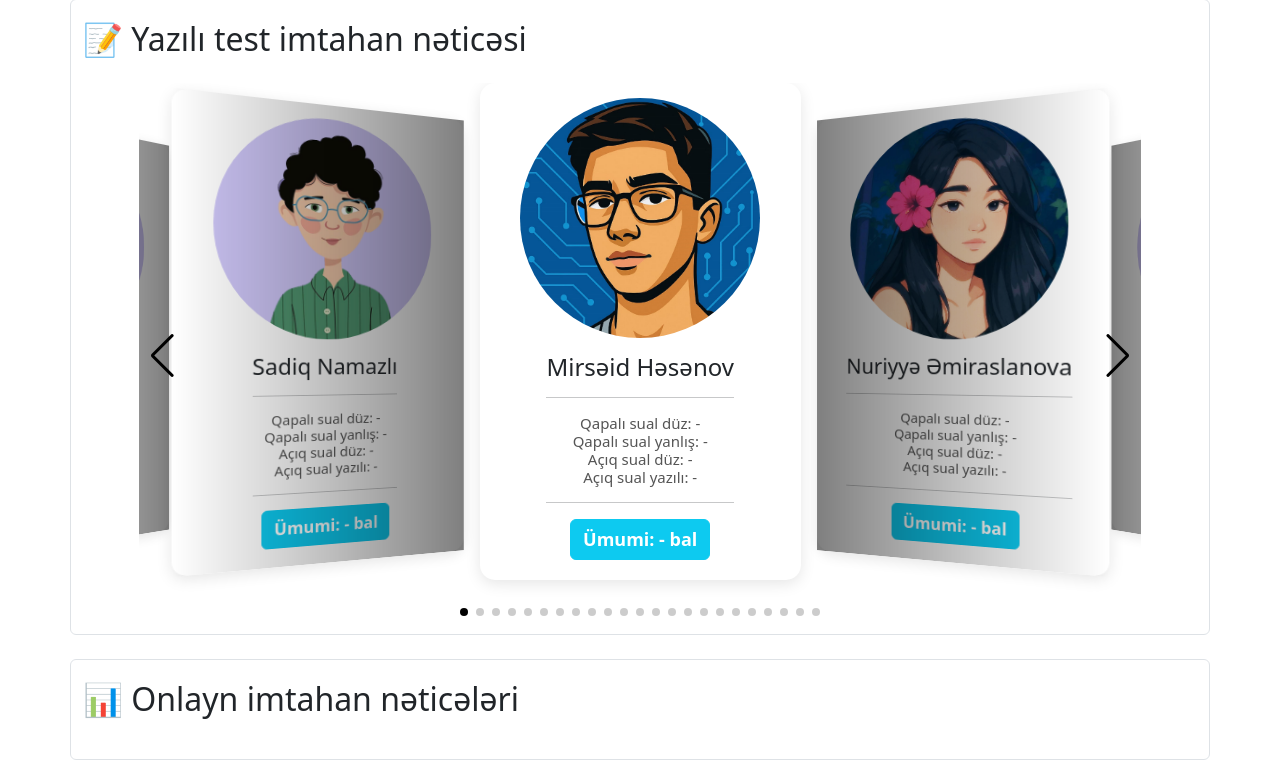
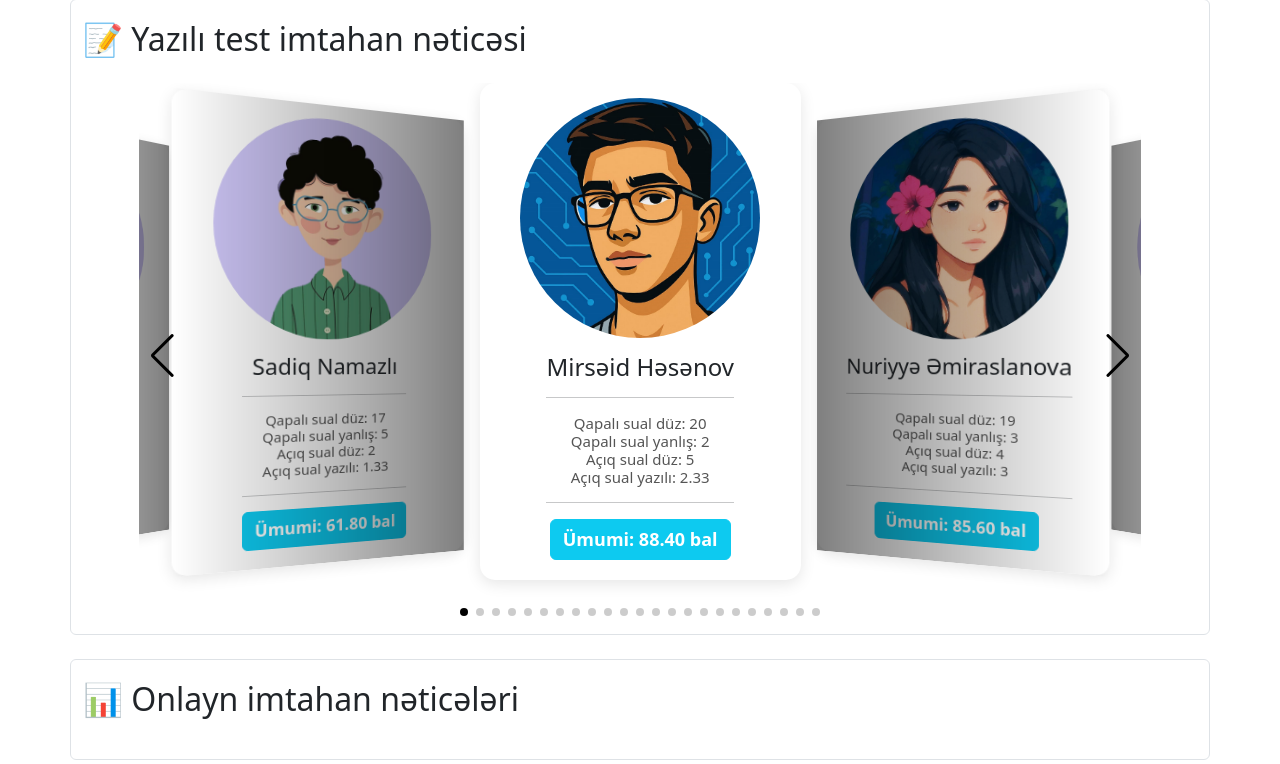
Before and after one commit to elmual/telegram, a Flask app: page / in a window 1280 px wide. Shown: the part 1050-1814 px from the top of the page. Run offline with Flask 3, Linux system fonts and the light colour scheme; data that the repository does not hold is empty.

Commit message:
Yazili imtahan

```diff
--- a/templates/index.html
+++ b/templates/index.html
@@ -382,12 +382,12 @@
             <div class="card-body text-center text-center">
               <h3>Mirsəid Həsənov</h3>
               <hr />
-              <h6>Qapalı sual düz: -</h6>
-              <h6>Qapalı sual yanlış: -</h6>
-              <h6>Açıq sual düz: -</h6>
-              <h6>Açıq sual yazılı: -</h6>
+              <h6>Qapalı sual düz: 20</h6>
+              <h6>Qapalı sual yanlış: 2</h6>
+              <h6>Açıq sual düz: 5</h6>
+              <h6>Açıq sual yazılı: 2.33</h6>
               <hr />
-              <h4 class="btn btn-info text-white">Ümumi: - bal</h4>
+              <h4 class="btn btn-info text-white">Ümumi: 88.40 bal</h4>
             </div>
           </div>
 
@@ -401,12 +401,12 @@
             <div class="card-body text-center">
               <h3>Nuriyyə Əmiraslanova</h3>
               <hr />
-              <h6>Qapalı sual düz: -</h6>
-              <h6>Qapalı sual yanlış: -</h6>
-              <h6>Açıq sual düz: -</h6>
-              <h6>Açıq sual yazılı: -</h6>
+              <h6>Qapalı sual düz: 19</h6>
+              <h6>Qapalı sual yanlış: 3</h6>
+              <h6>Açıq sual düz: 4</h6>
+              <h6>Açıq sual yazılı: 3</h6>
               <hr />
-              <h4 class="btn btn-info text-white">Ümumi: - bal</h4>
+              <h4 class="btn btn-info text-white">Ümumi: 85.60 bal</h4>
             </div>
           </div>
 
@@ -419,12 +419,12 @@
             <div class="card-body text-center">
               <h3>Elcan Rüstəmov</h3>
               <hr />
-              <h6>Qapalı sual düz: -</h6>
-              <h6>Qapalı sual yanlış: -</h6>
-              <h6>Açıq sual düz: -</h6>
-              <h6>Açıq sual yazılı: -</h6>
+              <h6>Qapalı sual düz: 22</h6>
+              <h6>Qapalı sual yanlış: 0</h6>
+              <h6>Açıq sual düz: 4</h6>
+              <h6>Açıq sual yazılı: 3</h6>
               <hr />
-              <h4 class="btn btn-info text-white">Ümumi: - bal</h4>
+              <h4 class="btn btn-info text-white">Ümumi: 97 bal</h4>
             </div>
           </div>
 
@@ -437,12 +437,12 @@
             <div class="card-body text-center">
               <h3>Yusif Abas</h3>
               <hr />
-              <h6>Qapalı sual düz: -</h6>
-              <h6>Qapalı sual yanlış: -</h6>
-              <h6>Açıq sual düz: -</h6>
-              <h6>Açıq sual yazılı: -</h6>
+              <h6>Qapalı sual düz: 21</h6>
+              <h6>Qapalı sual yanlış: 1</h6>
+              <h6>Açıq sual düz: 4</h6>
+              <h6>Açıq sual yazılı: 2</h6>
               <hr />
-              <h4 class="btn btn-info text-white">Ümumi: - bal</h4>
+              <h4 class="btn btn-info text-white">Ümumi: 87.10 bal</h4>
             </div>
           </div>
 
@@ -455,12 +455,12 @@
             <div class="card-body text-center">
               <h3>Mirsaleh Həsənov</h3>
               <hr />
-              <h6>Qapalı sual düz: -</h6>
-              <h6>Qapalı sual yanlış: -</h6>
-              <h6>Açıq sual düz: -</h6>
-              <h6>Açıq sual yazılı: -</h6>
+              <h6>Qapalı sual düz: 21</h6>
+              <h6>Qapalı sual yanlış: 1</h6>
+              <h6>Açıq sual düz: 5</h6>
+              <h6>Açıq sual yazılı: 3</h6>
               <hr />
-              <h4 class="btn btn-info text-white">Ümumi: - bal</h4>
+              <h4 class="btn btn-info text-white">Ümumi: 96.20 bal</h4>
             </div>
           </div>
 
@@ -473,12 +473,12 @@
             <div class="card-body text-center">
               <h3>Nihad Cəfərov</h3>
               <hr />
-              <h6>Qapalı sual düz: -</h6>
-              <h6>Qapalı sual yanlış: -</h6>
-              <h6>Açıq sual düz: -</h6>
-              <h6>Açıq sual yazılı: -</h6>
+              <h6>Qapalı sual düz: 21</h6>
+              <h6>Qapalı sual yanlış: 1</h6>
+              <h6>Açıq sual düz: 1</h6>
+              <h6>Açıq sual yazılı: 3</h6>
               <hr />
-              <h4 class="btn btn-info text-white">Ümumi: - bal</h4>
+              <h4 class="btn btn-info text-white">Ümumi: 84.10 bal</h4>
             </div>
           </div>
 
@@ -491,12 +491,12 @@
             <div class="card-body text-center">
               <h3>Leyla Fərzəliyeva</h3>
               <hr />
-              <h6>Qapalı sual düz: -</h6>
-              <h6>Qapalı sual yanlış: -</h6>
-              <h6>Açıq sual düz: -</h6>
-              <h6>Açıq sual yazılı: -</h6>
+              <h6>Qapalı sual düz: 10</h6>
+              <h6>Qapalı sual yanlış: 6</h6>
+              <h6>Açıq sual düz: 0</h6>
+              <h6>Açıq sual yazılı: 0</h6>
               <hr />
-              <h4 class="btn btn-info text-white">Ümumi: - bal</h4>
+              <h4 class="btn btn-info text-white">Ümumi: 25.80 bal</h4>
             </div>
           </div>
 
@@ -527,12 +527,12 @@
             <div class="card-body text-center">
               <h3>Nazim Namazov</h3>
               <hr />
-              <h6>Qapalı sual düz: -</h6>
-              <h6>Qapalı sual yanlış: -</h6>
-              <h6>Açıq sual düz: -</h6>
-              <h6>Açıq sual yazılı: -</h6>
+              <h6>Qapalı sual düz: 20</h6>
+              <h6>Qapalı sual yanlış: 2</h6>
+              <h6>Açıq sual düz: 2</h6>
+              <h6>Açıq sual yazılı: 2</h6>
               <hr />
-              <h4 class="btn btn-info text-white">Ümumi: - bal</h4>
+              <h4 class="btn btn-info text-white">Ümumi: 77.30 bal</h4>
             </div>
           </div>
 
@@ -545,12 +545,12 @@
             <div class="card-body text-center">
               <h3>Ramiz Rəfizadə</h3>
               <hr />
-              <h6>Qapalı sual düz: -</h6>
-              <h6>Qapalı sual yanlış: -</h6>
-              <h6>Açıq sual düz: -</h6>
-              <h6>Açıq sual yazılı: -</h6>
+              <h6>Qapalı sual düz: 16</h6>
+              <h6>Qapalı sual yanlış: 6</h6>
+              <h6>Açıq sual düz: 2</h6>
+              <h6>Açıq sual yazılı: 2.33</h6>
               <hr />
-              <h4 class="btn btn-info text-white">Ümumi: - bal</h4>
+              <h4 class="btn btn-info text-white">Ümumi: 64.10 bal</h4>
             </div>
           </div>
 
@@ -563,12 +563,12 @@
             <div class="card-body text-center">
               <h3>Əhmədağa Rəhimli</h3>
               <hr />
-              <h6>Qapalı sual düz: -</h6>
-              <h6>Qapalı sual yanlış: -</h6>
-              <h6>Açıq sual düz: -</h6>
-              <h6>Açıq sual yazılı: -</h6>
+              <h6>Qapalı sual düz: 21</h6>
+              <h6>Qapalı sual yanlış: 1</h6>
+              <h6>Açıq sual düz: 4</h6>
+              <h6>Açıq sual yazılı: 2.66</h6>
               <hr />
-              <h4 class="btn btn-info text-white">Ümumi: - bal</h4>
+              <h4 class="btn btn-info text-white">Ümumi: 91.10 bal</h4>
             </div>
           </div>
 
@@ -581,12 +581,12 @@
             <div class="card-body text-center">
               <h3>Aysel Abdullayeva</h3>
               <hr />
-              <h6>Qapalı sual düz: -</h6>
-              <h6>Qapalı sual yanlış: -</h6>
-              <h6>Açıq sual düz: -</h6>
-              <h6>Açıq sual yazılı: -</h6>
+              <h6>Qapalı sual düz: 17</h6>
+              <h6>Qapalı sual yanlış: 5</h6>
+              <h6>Açıq sual düz: 2</h6>
+              <h6>Açıq sual yazılı: 3</h6>
               <hr />
-              <h4 class="btn btn-info text-white">Ümumi: - bal</h4>
+              <h4 class="btn btn-info text-white">Ümumi: 72 bal</h4>
             </div>
           </div>
 
@@ -599,12 +599,66 @@
             <div class="card-body text-center">
               <h3>Əlizamin Əlizadə</h3>
               <hr />
-              <h6>Qapalı sual düz: -</h6>
-              <h6>Qapalı sual yanlış: -</h6>
-              <h6>Açıq sual düz: -</h6>
-              <h6>Açıq sual yazılı: -</h6>
+              <h6>Qapalı sual düz: 22</h6>
+              <h6>Qapalı sual yanlış: 0</h6>
+              <h6>Açıq sual düz: 3</h6>
+              <h6>Açıq sual yazılı: 3</h6>
               <hr />
-              <h4 class="btn btn-info text-white">Ümumi: - bal</h4>
+              <h4 class="btn btn-info text-white">Ümumi: 93.90 bal</h4>
+            </div>
+          </div>
+
+          <div class="swiper-slide">
+            <img
+              src="{{ url_for('static', filename='img/boy.png') }}"
+              loading="lazy"
+              alt="Şəkil"
+            />
+            <div class="card-body text-center">
+              <h3>Tahir Məmmədli</h3>
+              <hr />
+              <h6>Qapalı sual düz: 20</h6>
+              <h6>Qapalı sual yanlış: 2</h6>
+              <h6>Açıq sual düz: 1</h6>
+              <h6>Açıq sual yazılı: 2.66</h6>
+              <hr />
+              <h4 class="btn btn-info text-white">Ümumi: 78.20 bal</h4>
+            </div>
+          </div>
+
+          <div class="swiper-slide">
+            <img
+              src="{{ url_for('static', filename='img/ilham.jpg') }}"
+              loading="lazy"
+              alt="Şəkil"
+            />
+            <div class="card-body text-center">
+              <h3>İlham Hüseynov</h3>
+              <hr />
+              <h6>Qapalı sual düz: 18</h6>
+              <h6>Qapalı sual yanlış: 4</h6>
+              <h6>Açıq sual düz: 3</h6>
+              <h6>Açıq sual yazılı: 2.66</h6>
+              <hr />
+              <h4 class="btn btn-info text-white">Ümumi: 76.70 bal</h4>
+            </div>
+          </div>
+
+          <div class="swiper-slide">
+            <img
+              src="{{ url_for('static', filename='img/girl.png') }}"
+              loading="lazy"
+              alt="Şəkil"
+            />
+            <div class="card-body text-center">
+              <h3>Rianna Osadçaya</h3>
+              <hr />
+              <h6>Qapalı sual düz: 14</h6>
+              <h6>Qapalı sual yanlış: 8</h6>
+              <h6>Açıq sual düz: 0</h6>
+              <h6>Açıq sual yazılı: 0</h6>
+              <hr />
+              <h4 class="btn btn-info text-white">Ümumi: 36.40 bal</h4>
             </div>
           </div>
 
@@ -617,66 +671,12 @@
             <div class="card-body text-center">
               <h3>Suad Əlixanlı</h3>
               <hr />
-              <h6>Qapalı sual düz: -</h6>
-              <h6>Qapalı sual yanlış: -</h6>
-              <h6>Açıq sual düz: -</h6>
-              <h6>Açıq sual yazılı: -</h6>
+              <h6>Qapalı sual düz: 20</h6>
+              <h6>Qapalı sual yanlış: 2</h6>
+              <h6>Açıq sual düz: 4</h6>
+              <h6>Açıq sual yazılı: 3</h6>
               <hr />
-              <h4 class="btn btn-info text-white">Ümumi: - bal</h4>
-            </div>
-          </div>
-
-          <div class="swiper-slide">
-            <img
-              src="{{ url_for('static', filename='img/ilham.jpg') }}"
-              loading="lazy"
-              alt="Şəkil"
-            />
-            <div class="card-body text-center">
-              <h3>İlham Hüseynov</h3>
-              <hr />
-              <h6>Qapalı sual düz: -</h6>
-              <h6>Qapalı sual yanlış: -</h6>
-              <h6>Açıq sual düz: -</h6>
-              <h6>Açıq sual yazılı: -</h6>
-              <hr />
-              <h4 class="btn btn-info text-white">Ümumi: - bal</h4>
-            </div>
-          </div>
-
-          <div class="swiper-slide">
-            <img
-              src="{{ url_for('static', filename='img/girl.png') }}"
-              loading="lazy"
-              alt="Şəkil"
-            />
-            <div class="card-body text-center">
-              <h3>Rianna Osadçaya</h3>
-              <hr />
-              <h6>Qapalı sual düz: -</h6>
-              <h6>Qapalı sual yanlış: -</h6>
-              <h6>Açıq sual düz: -</h6>
-              <h6>Açıq sual yazılı: -</h6>
-              <hr />
-              <h4 class="btn btn-info text-white">Ümumi: - bal</h4>
-            </div>
-          </div>
-
-          <div class="swiper-slide">
-            <img
-              src="{{ url_for('static', filename='img/boy.png') }}"
-              loading="lazy"
-              alt="Şəkil"
-            />
-            <div class="card-body text-center">
-              <h3>Tahir Məmmədli</h3>
-              <hr />
-              <h6>Qapalı sual düz: -</h6>
-              <h6>Qapalı sual yanlış: -</h6>
-              <h6>Açıq sual düz: -</h6>
-              <h6>Açıq sual yazılı: -</h6>
-              <hr />
-              <h4 class="btn btn-info text-white">Ümumi: - bal</h4>
+              <h4 class="btn btn-info text-white">Ümumi: 89.40 bal</h4>
             </div>
           </div>
 
@@ -707,12 +707,12 @@
             <div class="card-body text-center">
               <h3>Zəka Allahyarov</h3>
               <hr />
-              <h6>Qapalı sual düz: -</h6>
-              <h6>Qapalı sual yanlış: -</h6>
-              <h6>Açıq sual düz: -</h6>
-              <h6>Açıq sual yazılı: -</h6>
+              <h6>Qapalı sual düz: 20</h6>
+              <h6>Qapalı sual yanlış: 2</h6>
+              <h6>Açıq sual düz: 2</h6>
+              <h6>Açıq sual yazılı: 2.33</h6>
               <hr />
-              <h4 class="btn btn-info text-white">Ümumi: - bal</h4>
+              <h4 class="btn btn-info text-white">Ümumi: 79.30 bal</h4>
             </div>
           </div>
 
@@ -725,12 +725,12 @@
             <div class="card-body text-center">
               <h3>Əli Hüseynov</h3>
               <hr />
-              <h6>Qapalı sual düz: -</h6>
-              <h6>Qapalı sual yanlış: -</h6>
-              <h6>Açıq sual düz: -</h6>
-              <h6>Açıq sual yazılı: -</h6>
+              <h6>Qapalı sual düz: 17</h6>
+              <h6>Qapalı sual yanlış: 5</h6>
+              <h6>Açıq sual düz: 0</h6>
+              <h6>Açıq sual yazılı: 0</h6>
               <hr />
-              <h4 class="btn btn-info text-white">Ümumi: - bal</h4>
+              <h4 class="btn btn-info text-white">Ümumi: 47.70 bal</h4>
             </div>
           </div>
 
@@ -743,12 +743,12 @@
             <div class="card-body text-center">
               <h3>Ruslan Cəfərov</h3>
               <hr />
-              <h6>Qapalı sual düz: -</h6>
-              <h6>Qapalı sual yanlış: -</h6>
-              <h6>Açıq sual düz: -</h6>
-              <h6>Açıq sual yazılı: -</h6>
+              <h6>Qapalı sual düz: 19</h6>
+              <h6>Qapalı sual yanlış: 3</h6>
+              <h6>Açıq sual düz: 3</h6>
+              <h6>Açıq sual yazılı: 2.66</h6>
               <hr />
-              <h4 class="btn btn-info text-white">Ümumi: - bal</h4>
+              <h4 class="btn btn-info text-white">Ümumi: 80.50 bal</h4>
             </div>
           </div>
 
@@ -779,12 +779,12 @@
             <div class="card-body text-center">
               <h3>Sadiq Namazlı</h3>
               <hr />
-              <h6>Qapalı sual düz: -</h6>
-              <h6>Qapalı sual yanlış: -</h6>
-              <h6>Açıq sual düz: -</h6>
-              <h6>Açıq sual yazılı: -</h6>
+              <h6>Qapalı sual düz: 17</h6>
+              <h6>Qapalı sual yanlış: 5</h6>
+              <h6>Açıq sual düz: 2</h6>
+              <h6>Açıq sual yazılı: 1.33</h6>
               <hr />
-              <h4 class="btn btn-info text-white">Ümumi: - bal</h4>
+              <h4 class="btn btn-info text-white">Ümumi: 61.80 bal</h4>
             </div>
           </div>
         </div>
```
